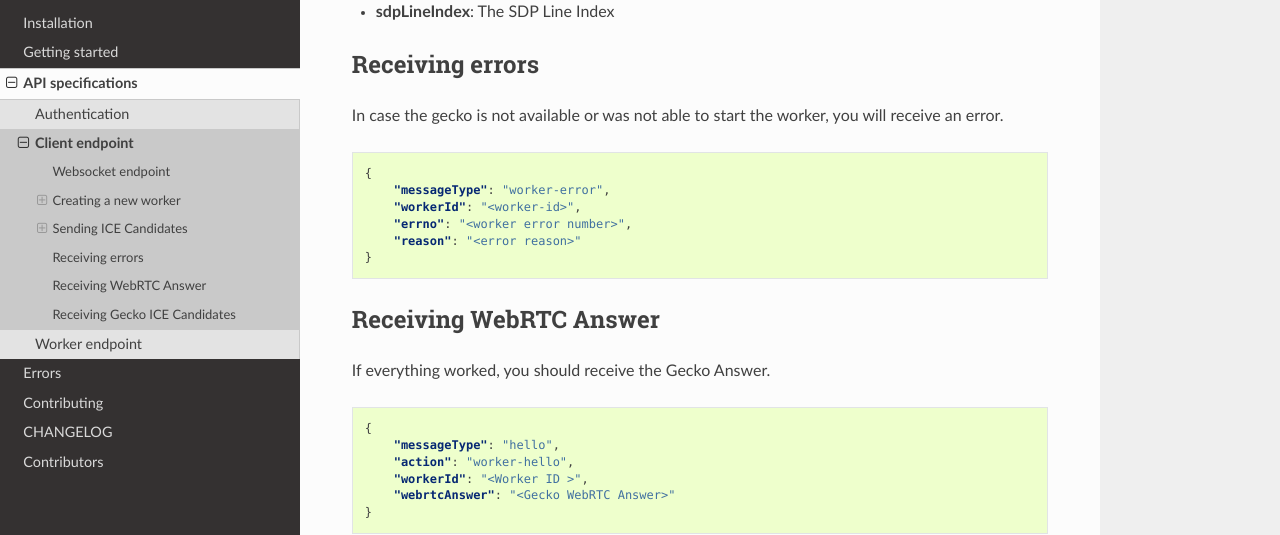
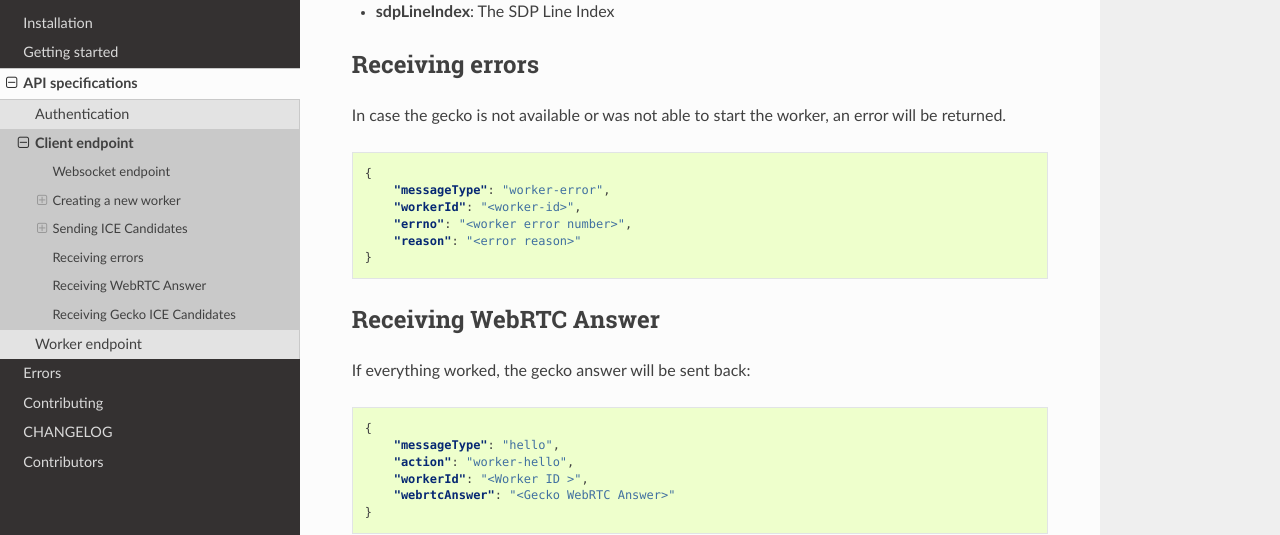
Before and after one commit to mozilla-services/remote-worker-server, a Sphinx documentation site: the page built from docs/api/client.rst, in a window 1280 px wide and 900 px high, scrolled down 1242 px. Shown: the part 152-687 px from the top of the window. Built offline with Sphinx 7.4.7 and the Read the Docs theme 2.0.0, drawn with Linux system fonts in a browser that asks for light colours; some of the changed text lies outside the part shown.

Commit message:
@ametaireau review.

```diff
--- a/README.rst
+++ b/README.rst
@@ -11,10 +11,9 @@ Remote Worker Server
     :alt: Documentation Status
 
 
-Remote Worker Server is the service that handle the signaling for the
+Remote Worker Server is a service that handles signaling for the
 Firefox Remote Worker WebRTC data channel setup.
 
-* `Initial Protocol Spec <https://github.com/mozilla-services/remote-worker-server/wiki/WebRTC-API-Design-Proposal>`_
 * `Online documentation <http://remote-worker-server.readthedocs.org/en/latest/>`_
 * `Issue tracker <https://github.com/mozilla-services/remote-worker-server/issues>`_
 * `Contributing <http://remote-worker-server.readthedocs.org/en/latest/contributing.html>`_
--- a/docs/api/authentication.rst
+++ b/docs/api/authentication.rst
@@ -4,7 +4,7 @@ Authentication
 
 .. _authentication:
 
-We propose a setup using :term:`Firefox Accounts`, that verifies
+The authentication is using :term:`Firefox Accounts`, to verify
 the *OAuth2 bearer tokens* on a remote server
 
 
--- a/docs/api/client.rst
+++ b/docs/api/client.rst
@@ -79,7 +79,7 @@ Receiving errors
 ================
 
 In case the gecko is not available or was not able to start the
-worker, you will receive an error.
+worker, an error will be returned.
 
 .. code-block:: json
 
@@ -94,7 +94,7 @@ worker, you will receive an error.
 Receiving WebRTC Answer
 =======================
 
-If everything worked, you should receive the Gecko Answer.
+If everything worked, the gecko answer will be sent back:
 
 .. code-block:: json
 
```
Also changed, not shown: other parts of docs/api/client.rst (+1 -1 lines).
